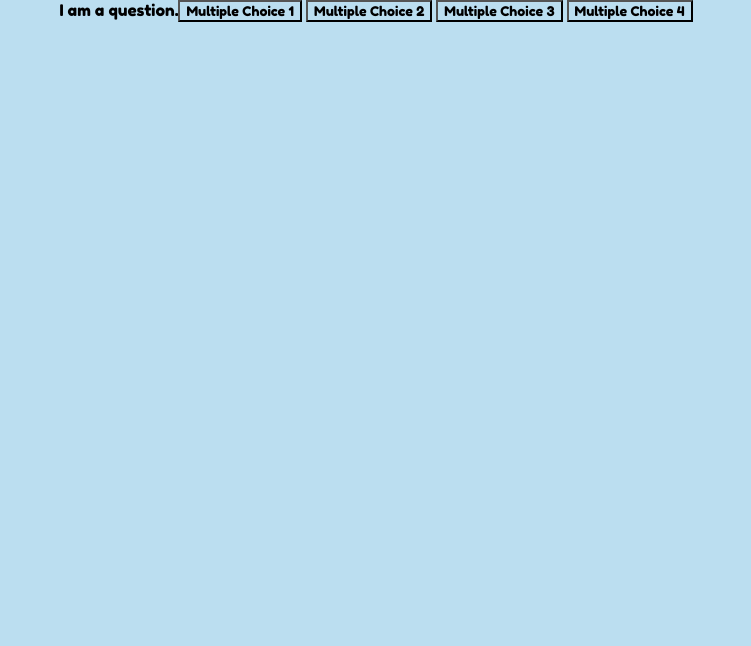
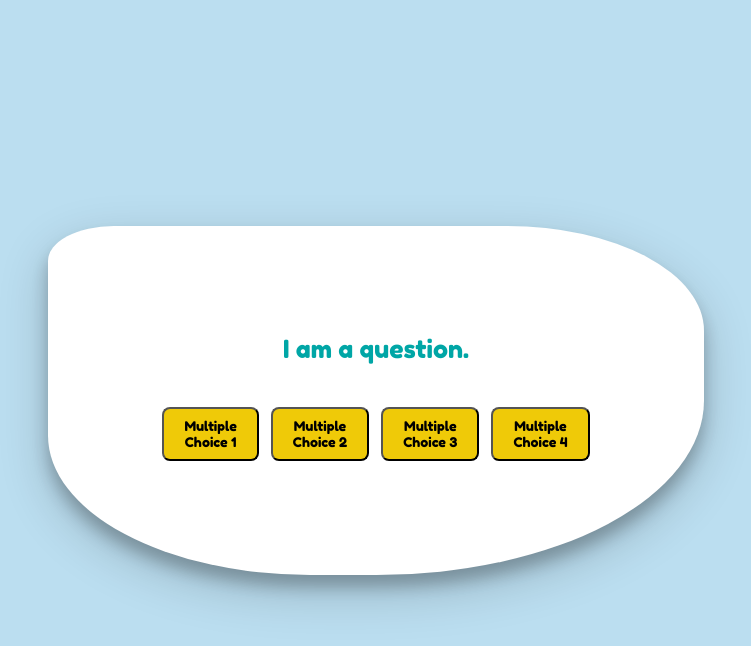
Before and after one commit to jareddeuriarte/code-quiz, a plain HTML site: page index.html in a window 1280 px wide. Shown: the whole page, without its empty margins (264-1015 px from the left). Drawn offline with Linux system fonts and the light colour scheme.

Commit message:
static html and styling completed

```diff
--- a/assets/style.css
+++ b/assets/style.css
@@ -6,23 +6,56 @@
 body{
     margin: 0;
     padding: 0;
+    display: flex;
+    justify-content: center;
+    align-items: center;
+    height: 100vh;
+}
+
+.quiz-wrapper{
+    padding: 108px;
+    margin: auto;
+    background-color: white;
+    max-width: 45%;
     display:flex;
     justify-content: center;
     align-items: center;
+    flex-wrap: wrap;
+    border-radius: 10% 30% 50% 40%;
+    box-shadow: 0 12px 16px 0 rgba(0,0,0,0.24), 0 17px 50px 0 rgba(0,0,0,0.19);
+
 }
 
+.question{
+    background-color:white;
+    color: #00a6a6;
+    font-size:25px;
+}
 
-.quiz-wrapper{
+.button-wrapper{
+    margin-top: 37px;
     display:flex;
     justify-content: center;
+    background-color: white;
 }
 
+button{
+    background-color: #efca08;
+    margin: 6px;
+    padding: 9px;
+    border-radius: 8px;
+    cursor: pointer;
+}
 
+button:hover {
+    background-color: #f49f0a;
+    box-shadow: 0 12px 16px 0 rgba(0,0,0,0.24), 0 17px 50px 0 rgba(0,0,0,0.19);
 
+}
 
 /* Color Palette
+#f08700
 #bbdef0
-#f08700
+#efca08
 #f49f0a
-#efca08
 #00a6a6 */
--- a/index.html
+++ b/index.html
@@ -16,7 +16,7 @@
 
   <div class="container">
     <div class="quiz-wrapper">
-      <div class="Question">I am a question.</div>
+      <div class="question">I am a question.</div>
       <div class="button-wrapper">
         <button id="multiChoice1">Multiple Choice 1</button>
         <button id="multiChoice2">Multiple Choice 2</button>
```
